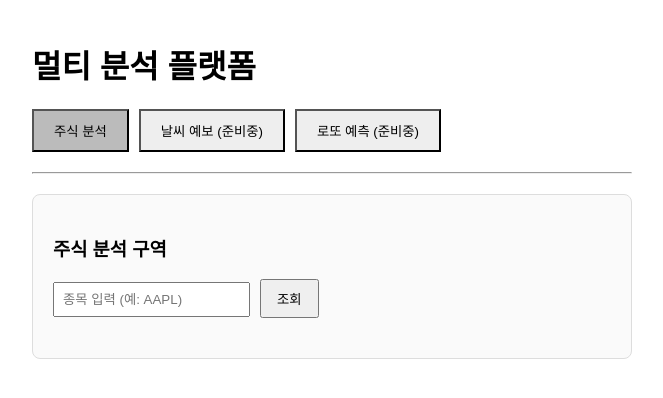
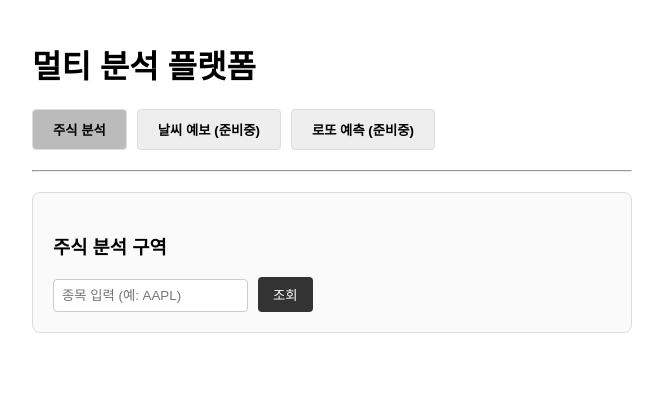
Before and after one commit to ksyee01290/stock_platform, a React (Create React App) app in the folder stock_frontend/: page / in a window 1280 px wide. Shown: the top 398 px of the page, without its empty margins (308-971 px from the left). Built offline with nearby package versions, Linux system fonts and the light colour scheme.

Commit message:
style: App.css 분리 및 인라인 스타일 격리

```diff
--- a/stock_frontend/src/App.css
+++ b/stock_frontend/src/App.css
@@ -1,38 +1,64 @@
-.App {
-  text-align: center;
+.container{
+  padding: 20px;
+  max-width: 600px;
+  margin: 0 auto;
+  font-family: 'Malgun Gothic', sans-serif;
 }
 
-.App-logo {
-  height: 40vmin;
-  pointer-events: none;
+/* 상단 탭 바 및 버튼 스타일*/
+.tab-bar{
+  display: flex;
+  gap: 10px;
+  margin-bottom: 20px;
+}
+.tab-button {
+  padding: 10px 20px;
+  cursor: pointer;
+  border: 1px solid #ddd;
+  border-radius: 4px;
+  font-weight: bold;
+  transition: background-color 0.2s;
 }
 
-@media (prefers-reduced-motion: no-preference) {
-  .App-logo {
-    animation: App-logo-spin infinite 20s linear;
-  }
+/* 주식, 날씨, 로또 각 페이지의 큰 테두리 상자 */
+.page-box {
+  padding: 20px;
+  border: 1px solid #ddd;
+  border-radius: 8px;
+  margin-top: 20px;
 }
 
-.App-header {
-  background-color: #282c34;
-  min-height: 100vh;
-  display: flex;
-  flex-direction: column;
-  align-items: center;
-  justify-content: center;
-  font-size: calc(10px + 2vmin);
-  color: white;
+.stock-theme { background-color: #fafafa; }
+.weather-theme { background-color: #e8f5e9; }
+.lotto-theme { background-color: #fff3e0; }
+
+/* 입력창과 조회 버튼 */
+.search-input {
+  padding: 8px;
+  margin-right: 10px;
+  text-transform: uppercase;
+  border: 1px solid #ccc;
+  border-radius: 4px;
 }
 
-.App-link {
-  color: #61dafb;
+.search-button {
+  padding: 8px 15px;
+  cursor: pointer;
+  background-color: #333;
+  color: white;
+  border: none;
+  border-radius: 4px;
 }
 
-@keyframes App-logo-spin {
-  from {
-    transform: rotate(0deg);
-  }
-  to {
-    transform: rotate(360deg);
-  }
+.search-button:hover {
+  background-color: #555;
 }
+
+/* 주식 결과창 카드 */
+.result-card {
+  border: 1px solid #ccc;
+  padding: 15px;
+  border-radius: 5px;
+  background-color: #fff;
+  margin-top: 15px;
+}
--- a/stock_frontend/src/App.js
+++ b/stock_frontend/src/App.js
@@ -1,31 +1,35 @@
 import React, { useState } from 'react';
 import StockPage from './components/StockPage';
+import './App.css';
 
 function App() {
 
   const [currentTab, setCurrentTab] = useState('stock');
 
   return(
-    <div style={{ padding: '20px', maxWidth: '600px', margin: '0 auto', fontFamily: 'sans-serif' }}>
+    <div className="container">
       <h1>멀티 분석 플랫폼</h1>
 
       {/* 탭 메뉴 영역: 유동적확장을 위한 상단바 미리만듬*/}
-      <div style={{ display: 'flex', gap: '10px', marginBottom: '20px'}}>
+      <div className="tab-bar">
         <button
           onClick={() => setCurrentTab('stock')}
-          style={{ padding: '10px 20px', cursor: 'pointer', backgroundColor: currentTab === 'stock' ? '#bbb' : '#eee'}}
+          className="tab-button"
+          style={{ backgroundColor: currentTab === 'stock' ? '#bbb' : '#eee'}}
         >
           주식 분석
         </button>
         <button
           onClick={() => setCurrentTab('weather')}
-          style={{ padding: '10px 20px', cursor: 'pointer', backgroundColor: currentTab === 'weather' ? '#bbb' : '#eee' }}
+          className="tab-button"
+          style={{backgroundColor: currentTab === 'weather' ? '#bbb' : '#eee' }}
         >
           날씨 예보 (준비중)
         </button>
         <button
           onClick={() => setCurrentTab('lotto')}
-          style={{ padding: '10px 20px', cursor: 'pointer', backgroundColor: currentTab === 'lotto' ? '#bbb' : '#eee' }}
+          className="tab-button"
+          style={{backgroundColor: currentTab === 'lotto' ? '#bbb' : '#eee' }}
         >
           로또 예측 (준비중)
         </button>
@@ -38,14 +42,14 @@ function App() {
         {currentTab === 'stock' && <StockPage />}
 
         {currentTab === 'weather' && (
-          <div style={{ padding: '20px', border: '1px solid #ddd', borderRadius: '8px', backgroundColor: '#e8f5e9' }}>
+          <div className="page-box weather-theme">
             <h3>☀️ 날씨 예보 구역</h3>
             <p>데이터 유효기간 관리 알고리즘 반영 예정 구역입니다.</p>
           </div>
         )}
 
         {currentTab === 'lotto' && (
-          <div style={{ padding: '20px', border: '1px solid #ddd', borderRadius: '8px', backgroundColor: '#fff3e0' }}>
+          <div className="page-box lotto-theme">
             <h3>🎰 로또 예측 구역</h3>
             <p>로또 번호 분석 및 통계 알고리즘 반영 예정 구역입니다.</p>
           </div>
--- a/stock_frontend/src/components/StockPage.js
+++ b/stock_frontend/src/components/StockPage.js
@@ -1,4 +1,5 @@
 import React, { useState } from 'react';
+import '../App.css';
 
 function StockPage() {
     const [ticker, setTicker] = useState('');
@@ -28,17 +29,17 @@ function StockPage() {
     };
 
     return(
-        <div style={{ padding: '20px', border: '1px solid #ddd', borderRadius: '8px', backgroundColor: '#fafafa'}}>
+        <div className="page-box stock-theme">
             <h3> 주식 분석 구역</h3>
-            <div style={{ marginBottom: '20px' }}>
+            <div>
                 <input
                     type="text"
                     value={ticker}
                     onChange={(e) => setTicker(e.target.value.toUpperCase())}
                     placeholder="종목 입력 (예: AAPL)"
-                    style={{ padding: '8px', marginRight: '10px', textTransform: 'uppercase'}}
+                    className="search-input"
                 />
-                <button onClick={handleSearch} style={{ padding: '8px 15px', cursor: 'pointer'}}>
+                <button onClick={handleSearch} className="search-button">
                     {loading ? '조회 중...' : '조회'}
                 </button>
             </div>
@@ -46,7 +47,7 @@ function StockPage() {
             {error && <p style={{ color: 'red'}}> 에러: {error}</p>}
 
             {stockData && (
-                <div style={{ border: '1px solid #ccc', padding: '15px', borderRadius: '5px', backgroundColor: '#fff'}}>
+                <div className="result-card">
                     <h4> {stockData.data.name} ({stockData.data.ticker})</h4>
                     <p><strong>현재 가격:</strong> ${stockData.data.current_price}</p>
                     <p><strong>시가 총액:</strong> ${stockData.data.market_cap?.toLocaleString()}</p>
```
Also changed, not shown: 1 other file (tests, documents, lock files or other folders).
